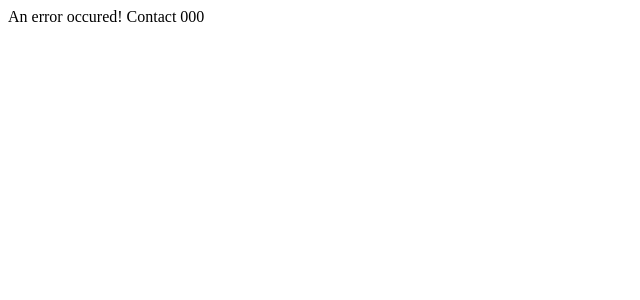
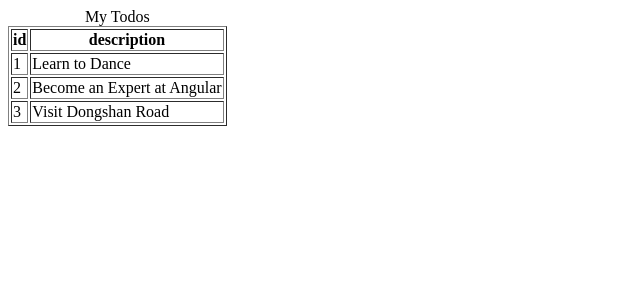
Before and after one commit to EstelleWu/full-stack-with-angular-and-springboot, an Angular app in the folder frontend/todo/: page /todos in a window 1280 px wide. Shown: the top 300 px of the page, without its empty margins (0-640 px from the left). Built offline with nearby package versions, Linux system fonts and the light colour scheme.

Commit message:
added todos component and used routerlink to todos in welcome component

```diff
--- a/frontend/todo/src/app/app-routing.module.ts
+++ b/frontend/todo/src/app/app-routing.module.ts
@@ -3,12 +3,14 @@
 import { LoginComponent } from './login/login.component';
 import { WelcomeComponent } from './welcome/welcome.component';
 import { ErrorComponent } from './error/error.component';
+import { ListTodosComponent } from './list-todos/list-todos.component';
 
 
 const routes: Routes = [
   { path: '', component: LoginComponent},  // default path
   { path: 'login', component: LoginComponent},
   { path: 'welcome/:name', component: WelcomeComponent},
+  { path: 'todos', component: ListTodosComponent},
   { path: '**', component: ErrorComponent} // for any other paths
 ];
 
--- a/frontend/todo/src/app/app.module.ts
+++ b/frontend/todo/src/app/app.module.ts
@@ -7,13 +7,15 @@
 import { WelcomeComponent } from './welcome/welcome.component';
 import { LoginComponent } from './login/login.component';
 import { ErrorComponent } from './error/error.component';
+import { ListTodosComponent } from './list-todos/list-todos.component';
 
 @NgModule({
   declarations: [
     AppComponent,
     WelcomeComponent,
     LoginComponent,
-    ErrorComponent
+    ErrorComponent,
+    ListTodosComponent
   ],
   imports: [
     BrowserModule,
--- /dev/null
+++ b/frontend/todo/src/app/list-todos/list-todos.component.html
@@ -0,0 +1,16 @@
+<table border = "1">
+    <caption> My Todos</caption>
+    <thead>
+        <tr>
+            <th>id</th>
+            <th>description</th>
+        </tr>
+    </thead>
+    <tbody>
+        <tr *ngFor = "let todo of todos">
+            <td>{{todo.id}}</td>
+            <td>{{todo.description}}</td>
+        </tr>
+    </tbody>
+
+</table>
--- /dev/null
+++ b/frontend/todo/src/app/list-todos/list-todos.component.ts
@@ -0,0 +1,20 @@
+import { Component, OnInit } from '@angular/core';
+
+@Component({
+  selector: 'app-list-todos',
+  templateUrl: './list-todos.component.html',
+  styleUrls: ['./list-todos.component.css']
+})
+export class ListTodosComponent implements OnInit {
+  todos = [
+    {id: 1, description: 'Learn to Dance'},
+    {id: 2, description: 'Become an Expert at Angular'},
+    {id: 3, description: 'Visit Dongshan Road'}
+  ]
+
+  constructor() { }
+
+  ngOnInit(): void {
+  }
+
+}
--- a/frontend/todo/src/app/login/login.component.html
+++ b/frontend/todo/src/app/login/login.component.html
@@ -1,9 +1,9 @@
 <!-- angular attribute -->
-<small *ngIf = 'invalidLogin'> Invalid Credential</small>
+<small *ngIf = 'invalidLogin'> {{errorMessage}}</small>
 
 <div>
     <!-- data binding
-    [(ngModel)]="username", take the input otherwise default model
+        directive: [(ngModel)]="username", take the input otherwise default model
         value = "{{password}}", would take the default value-->
     User Name : <input type="text" name="username" [(ngModel)]="username">
     Password: <input type = "password" name = "password" [(ngModel)]="password">
--- a/frontend/todo/src/app/login/login.component.ts
+++ b/frontend/todo/src/app/login/login.component.ts
@@ -28,6 +28,8 @@
       // redirect to welcome page
       this.router.navigate(['welcome', this.username]);
       this.invalidLogin = false;
+    }else{
+      this.invalidLogin = true;
     }
   }
 }
--- a/frontend/todo/src/app/welcome/welcome.component.html
+++ b/frontend/todo/src/app/welcome/welcome.component.html
@@ -1 +1,6 @@
-Welcome {{name}} to our awesome app
+<div>
+    Welcome {{name}} to our awesome app
+</div>
+<div>
+    You can manage you todos <a routerLink = "/todos">here</a>
+</div>
```
Also changed, not shown: frontend/todo/src/app/list-todos/list-todos.component.css (added), 1 other file (tests, documents, lock files or other folders). Lines whose indentation alone changed are shown as unchanged.
